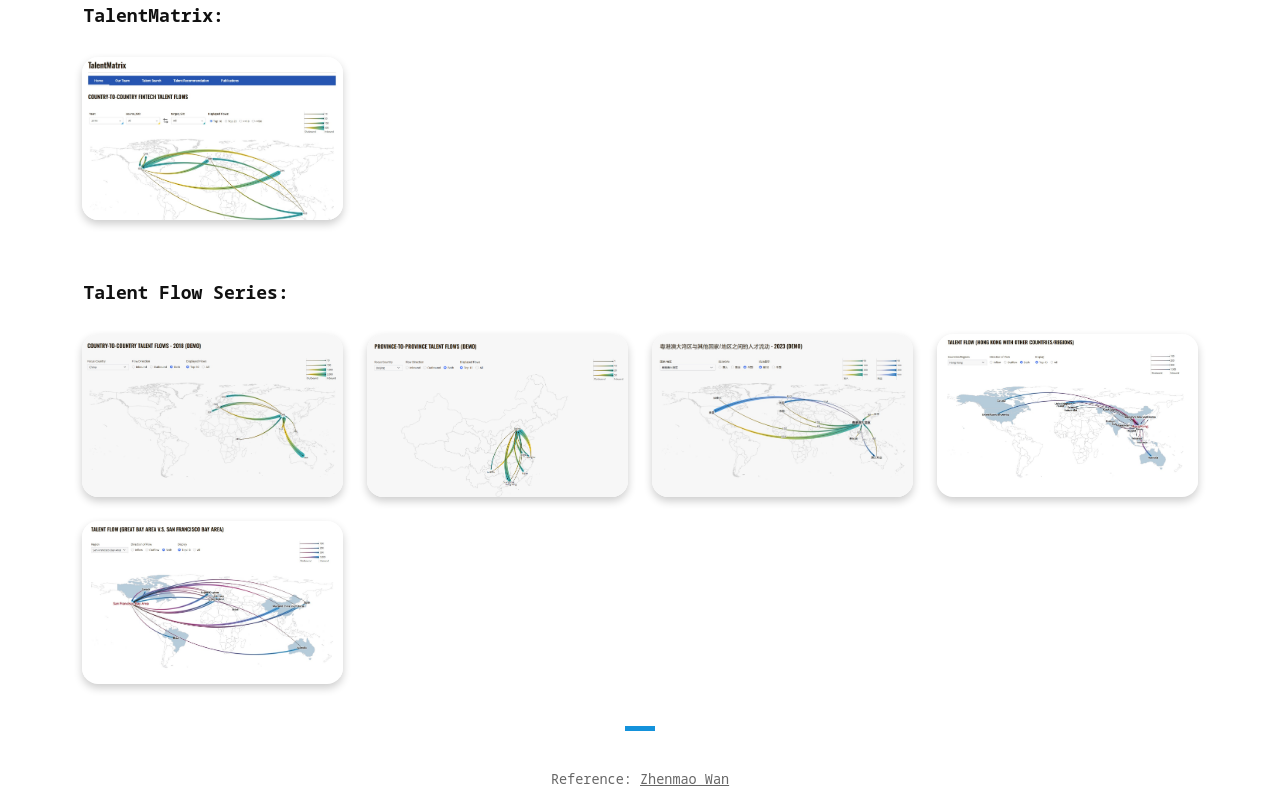
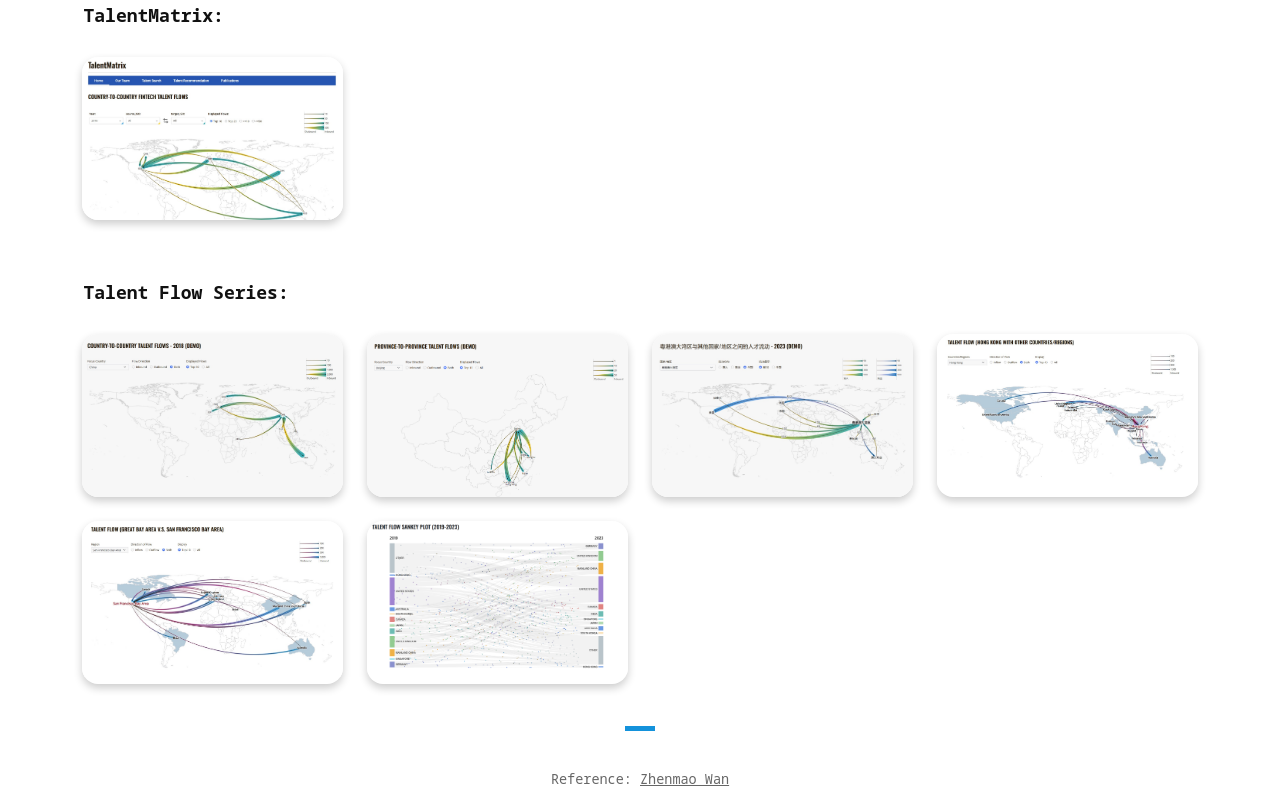
Before and after one commit to Murraaa11/Murraaa11.github.io, a plain HTML site: page index.html in a window 1280 px wide. Shown: the part 568-1369 px from the top of the page. Drawn offline with Linux system fonts and the light colour scheme; a web font is replaced by a local one.

Commit message:
add sankey plot

```diff
--- a/index.html
+++ b/index.html
@@ -207,6 +207,29 @@
                   </div>
                 </a>
               </div>
+
+              <!-- Talent Flow Sankey Plot -->
+              <div class="col-md-6 col-lg-4 col-xl-3 portfolio-container">
+                <a
+                  class="portfolio-box"
+                  href="https://murraaa11.github.io/talent-flow-sankey-plot/"
+                  target="_blank"
+                >
+                  <img
+                    class="img-fluid"
+                    loading="lazy"
+                    width="640"
+                    height="400"
+                    src="img/sankey-plot.png"
+                    alt="talent flow sankey plot"
+                  />
+                  <div class="portfolio-box-caption">
+                    Talent Flow Sankey Plot
+                  </div>
+                </a>
+              </div>
+
+
             </div>
           </div>
           <!-- End of Row -->
```
Also changed, not shown: img/sankey-plot.png (added).
